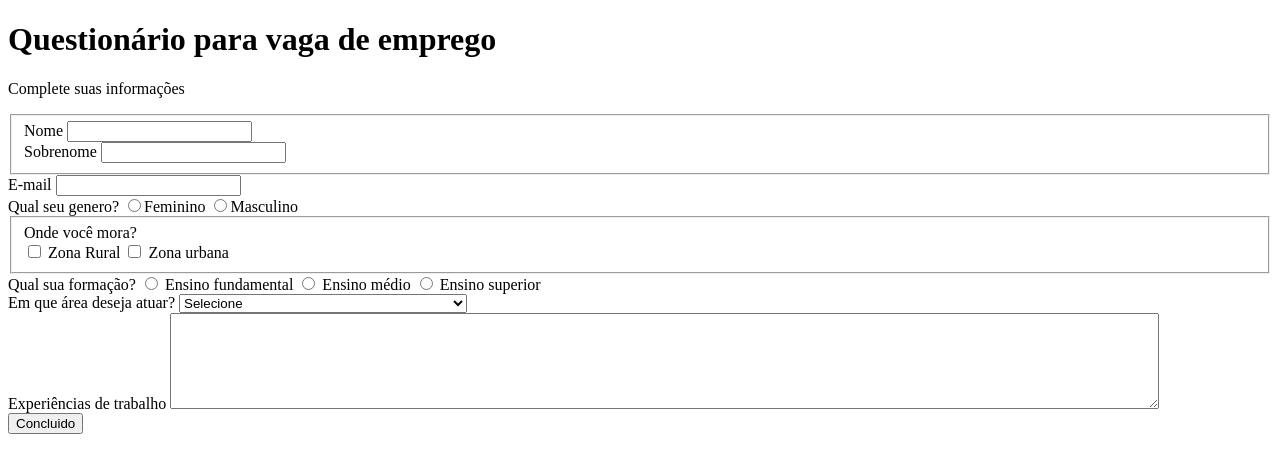
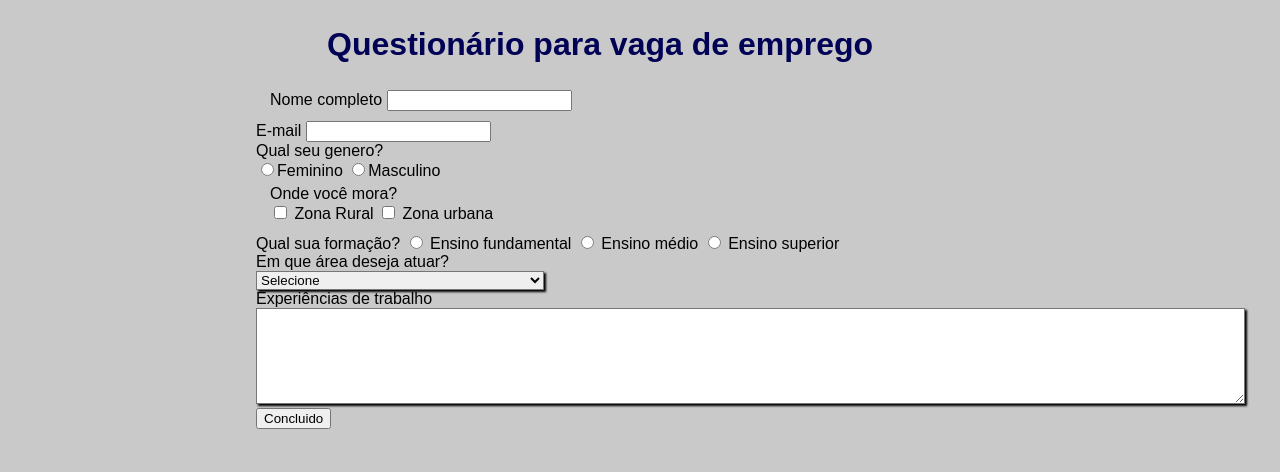
Before and after one commit to GomesMargarida/Trabalho, a plain HTML site: page index.html in a window 1280 px wide. Drawn offline with Linux system fonts and the light colour scheme.

Commit message:
formulario

```diff
--- a/index.css
+++ b/index.css
@@ -0,0 +1,38 @@
+#titulo{
+    color: rgb(1, 1, 85);
+    font-family: Arial, Helvetica, sans-serif;
+    margin-left: 7%;
+}
+fieldset{
+    border: 0;
+}
+body{
+    background-color: rgb(201, 201, 201);
+    color: black;
+    font-family: Arial, Helvetica, sans-serif;
+    margin-top: 2%;
+    margin-left: 20%;
+    justify-content: center;
+}
+.campo{
+    margin-bottom: 1;
+}
+.campo label{
+    margin-bottom:  1;
+}
+fieldset.grupo .campo{
+    float: left;
+
+}
+.campo input [type="text"], .campo input [type="email"], .campo select, .campo textarea{
+    padding:0.2;
+    border: 1px solida rgb(156, 156, 194);
+    box-shadow: 2px 2px 2px black;
+}
+.campo select option{
+    padding-right: 1em;
+}
+.botao{
+    background: rgb(149, 189, 185)
+    po
+}
--- a/index.html
+++ b/index.html
@@ -8,17 +8,13 @@
 </head>
 <body>
 <div>
-<h1 id="titulo">Questionário para vaga de emprego</h1>
-<p id="subtitulo">Complete suas informações </p>
+<h1 id="titulo">Questionário para vaga de emprego  <br></h1>
 <form action="">
     <fieldset class="grupo">
-        <div class="campo">
-            <label for="nome" >Nome</label>
+        <div class="campo" >
+            <label for="nome" >Nome completo </label>
             <input type="text" name="nome" id="nome" required>
-        </div>
-        <div>
-            <label for="sobrenome">Sobrenome</label>
-            <input type="text" name="sobrenome" id="sobrenome" required>
+            <br>
         </div>
     </fieldset>
         <div class="campo">
@@ -26,13 +22,13 @@
             <input type="email" name="email" id="email" required>
         </div>
         <div class="campo">
-            <label for="genero">Qual seu genero?</label>
+            <label for="genero">Qual seu genero?</label> <br>
             <input type="radio" name="feminino" id="feminino">Feminino
             <input type="radio" name="masculino" id="masculino">Masculino
         </div>
         <fieldset class="grupo">
             <div class="campo">
-                <label> Onde você mora?</label><br>
+                <label>Onde você mora?</label><br>
                 <input type="checkbox" id="rural" name="rural" value="rural">
                 <label for="escola">Zona Rural</label>
                 <input type="checkbox" id="urbana" name="urbana" value="urbana">
@@ -52,17 +48,17 @@
             </label>
         </div>
         <div class="campo">
-            <label> Em que área deseja atuar?</label>
+            <label> Em que área deseja atuar?</label> <br>
             <select name="area" id="area">
-                <option selected disabled value="selecione">Selecione</option>
-                <option> Eduação (necessita de ensiono superior)</option>
-                <option> Saúde (necessita de ensiono superior)</option>
-                <option> Assistencia (necessita de ensiono médio)</option>
-                <option> Serviços gerais, (necessita de ensino médio)</option>
+                <option selected disabled value="selecione">Selecione</option><br>
+                <option> Eduação (necessita de ensiono superior)</option><br>
+                <option> Saúde (necessita de ensiono superior)</option><br>
+                <option> Assistencia (necessita de ensiono médio)</option><br>
+                <option> Serviços gerais, (necessita de ensino médio)</option><br>
             </select>
         </div>
         <div class="campo">
-            <label>Experiências de trabalho</label>
+            <label>Experiências de trabalho</label> <br>
             <textarea name="ex" id="ex" rows="6" style="width: 26cm;"></textarea>
         </div>
         <button type="submit">Concluido</button>
```
